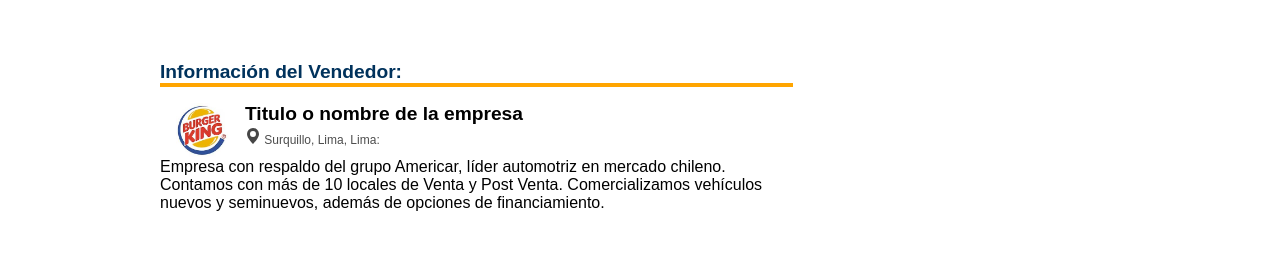
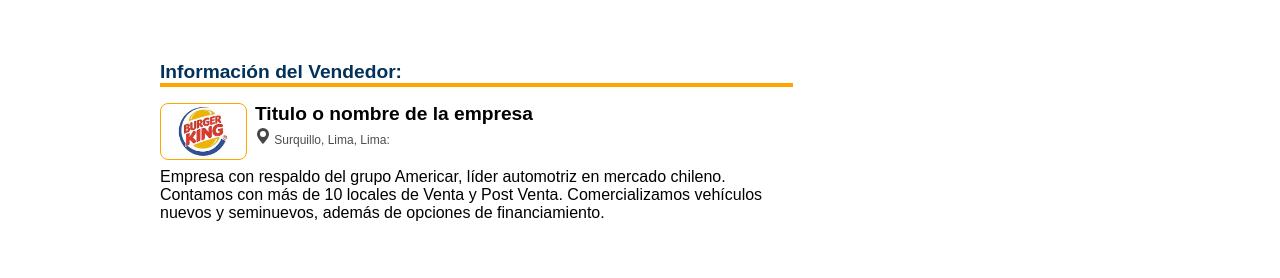
Before and after one commit to danextrem/tuercasyruedas, a plain HTML site: page autos/nuevos/index.html in a window 1280 px wide. Shown: the part 1199-1477 px from the top of the page. Drawn offline with Linux system fonts and the light colour scheme.

Commit message:
Update video

```diff
--- a/autos/nuevos/index.html
+++ b/autos/nuevos/index.html
@@ -96,7 +96,9 @@
             <div><img src="/assets/icons/geo-alt-fill.svg" alt="ping"> Surquillo, Lima, Lima:</div>
           </div>
         </div>
-      <div>Empresa con respaldo del grupo Americar, líder automotriz en mercado chileno. Contamos con más de 10 locales de Venta y Post Venta. Comercializamos vehículos nuevos y seminuevos, además de opciones de financiamiento.</div>
+      <div class="info-vendedor-des">
+        Empresa con respaldo del grupo Americar, líder automotriz en mercado chileno. Contamos con más de 10 locales de Venta y Post Venta. Comercializamos vehículos nuevos y seminuevos, además de opciones de financiamiento.
+      </div>
 
 
       <div class="info">Video:</div>
--- a/css/buid-detalle.css
+++ b/css/buid-detalle.css
@@ -175,6 +175,9 @@ main{
 .info-vendedor-logo {
     width: 85px;
     height: 55px;
+    border: 1px solid var(--bg-primary-color);
+    margin: 0px 0.5rem 0 0;
+    border-radius: 0.5rem;
 }
 
 .info-vendedor-logo img {
@@ -194,10 +197,16 @@ main{
     padding: 0.2rem 0;
 }
 
+.info-vendedor-des{
+    padding-top: 0.5rem;
+}
+
 .info-video > iframe{
     width: 100%;
     height: 315px;
 }
+
+
 
 
 
```
